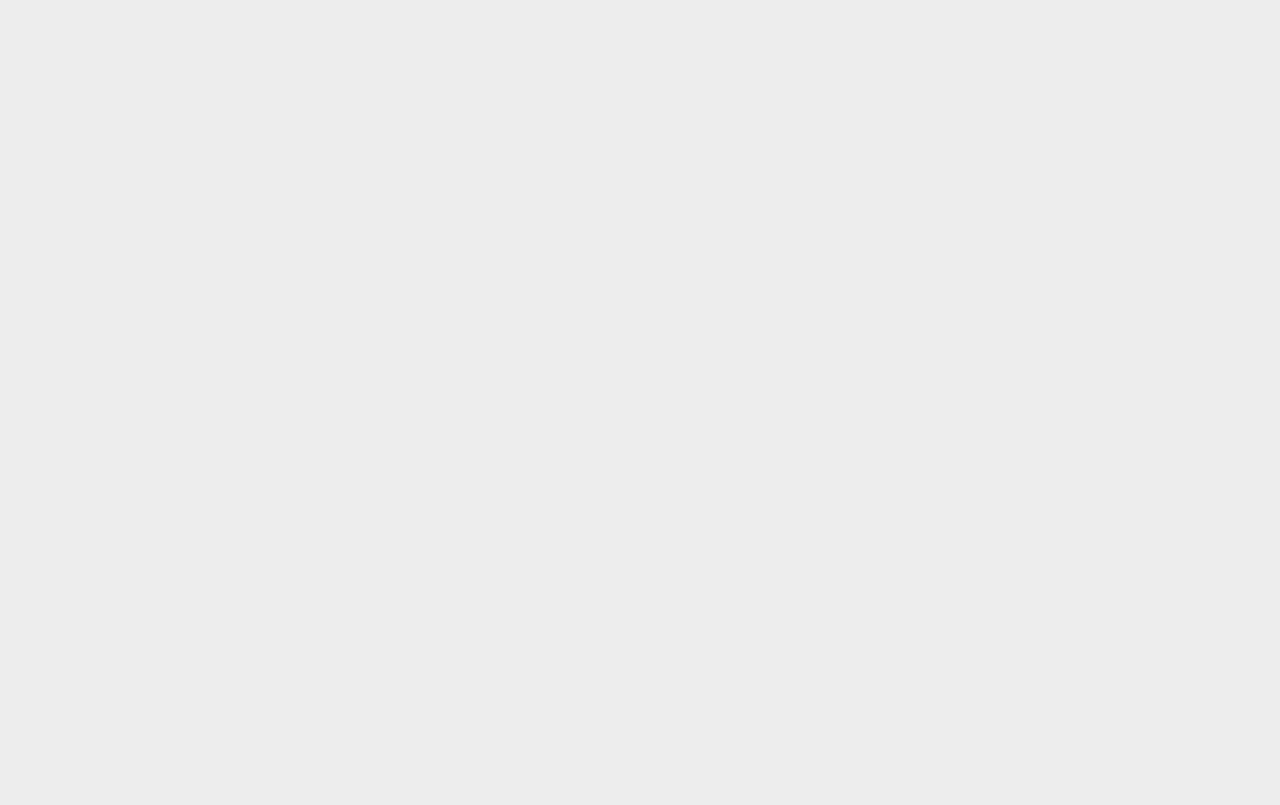
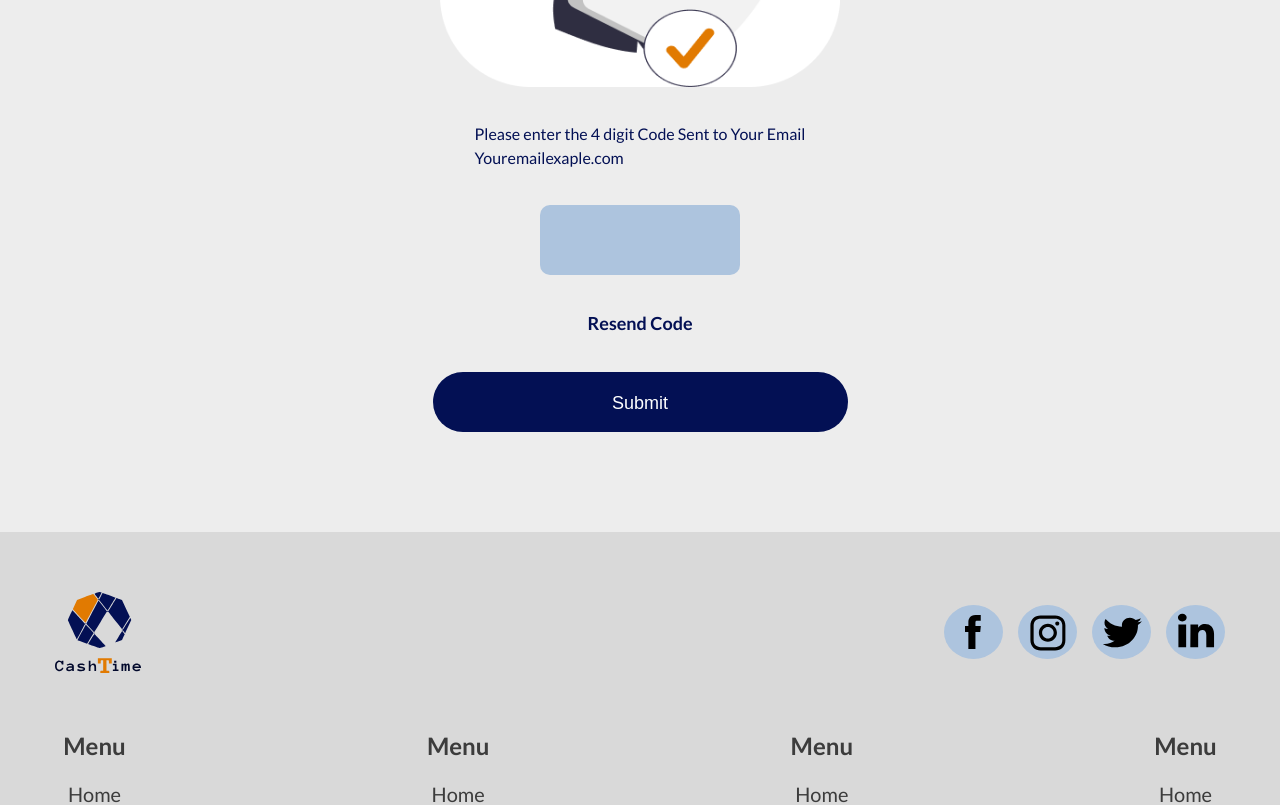
Before and after one commit to GevorgKartshikyan/CashTime-Front, a React (Create React App) app: page /verify in a window 1280 px wide. Before the commit this address had no page. Shown: the part 620-1425 px from the top of the page. Before the commit the page ends 800 px from the top, so only its background shows below. Built offline with nearby package versions, Linux system fonts and the light colour scheme.

Commit message:
verify verified

```diff
--- a/src/App.js
+++ b/src/App.js
@@ -1,12 +1,16 @@
 import React from 'react';
 import { BrowserRouter, Route, Routes } from 'react-router-dom';
 import Home from './pages/Home';
+import VerifyEmail from './pages/Verify-email';
+import Verified from './pages/Verified';
 
 function App() {
   return (
     <BrowserRouter>
       <Routes>
         <Route path="/" element={<Home />} />
+        <Route path="/verify" element={<VerifyEmail />} />
+        <Route path="/verified" element={<Verified />} />
       </Routes>
     </BrowserRouter>
   );
--- a/src/assets/styles/index.scss
+++ b/src/assets/styles/index.scss
@@ -13,6 +13,8 @@
 @import "layouts/job-hiring";
 
 @import "pages/home";
+@import "pages/verify-email";
+@import "pages/verified";
 
 @import "media/media";
 
--- a/src/assets/styles/layouts/_footer.scss
+++ b/src/assets/styles/layouts/_footer.scss
@@ -47,7 +47,7 @@
   width: 100%;
   display: flex;
   flex-direction: row;
-  justify-content: start;
+  justify-content: space-between;
   align-items: center;
   flex-wrap: wrap;
 }
@@ -77,10 +77,6 @@
   font-weight: 700;
 }
 
-.footer__links .footer__links__col:nth-child(n+1) {
-  margin-right: 170px;
-}
-
 .footer__copyright {
   width: 100%;
   margin-top: 60px;
--- /dev/null
+++ b/src/assets/styles/pages/_verified.scss
@@ -0,0 +1,53 @@
+.verified__button {
+  display: flex;
+  background-color: #031054;
+  color: #ffffff;
+  border-radius: 40px;
+  width: 415px;
+  height: 60px;
+  text-align: center;
+  padding: 21px 0 19px 0;
+  margin-top: 70px;
+  justify-content: center;
+  align-items: center;
+  font-size: 18px;
+}
+
+.verified__button:hover {
+  background-color: #05166d;
+}
+
+.verified {
+  background-color: #EDEDED;
+  display: flex;
+  justify-content: center;
+  align-items: center;
+  flex-direction: column;
+  width: 100%;
+}
+
+.verified__row {
+  display: flex;
+  justify-content: center;
+  align-items: center;
+  flex-direction: column;
+  width: 100%;
+  margin: 100px auto;
+}
+
+.verified__box {
+  display: flex;
+  flex-direction: column;
+  justify-content: center;
+  align-items: center;
+  width: 400px;
+  height: 400px;
+  border-radius: 98px;
+  background: #FFF;
+}
+
+.verified__text {
+  margin-top: 30px;
+  font-size: 30px;
+  color: #4A62B6;
+}
--- /dev/null
+++ b/src/assets/styles/pages/_verify-email.scss
@@ -0,0 +1,76 @@
+.verify__email {
+  background-color: #EDEDED;
+  display: flex;
+  justify-content: center;
+  align-items: center;
+  flex-direction: column;
+  width: 100%;
+}
+
+.verify__email__row {
+  display: flex;
+  justify-content: center;
+  align-items: center;
+  flex-direction: column;
+  width: 100%;
+  margin: 100px auto;
+}
+
+.verify__email__text {
+  font-size: 36px;
+  font-weight: 800;
+}
+
+.verify__email__img {
+  margin: 80px auto 35px;
+  width: 400px;
+}
+
+.verify__email__resend {
+  font-size: 18px;
+  margin: 35px auto;
+  font-weight: 600;
+}
+
+.verify__email__submit {
+  display: flex;
+  background-color: #031054;
+  color: #ffffff;
+  border-radius: 40px;
+  width: 415px;
+  height: 60px;
+  text-align: center;
+  padding: 21px 0 19px 0;
+  justify-content: center;
+  align-items: center;
+  font-size: 18px;
+}
+
+.verify__email__submit:hover {
+  background-color: #05166d;
+}
+
+.verify__email__form {
+  display: flex;
+  justify-content: center;
+  align-items: center;
+  flex-direction: column;
+  width: 100%;
+}
+
+.verify__email__input {
+  width: 200px;
+  background-color: #ADC4DE;
+  height: 70px;
+  padding: 10px 20px;
+  border: none 0;
+  font-size: 30px;
+  letter-spacing: 20px;
+  margin-top: 35px;
+  border-radius: 10px;
+}
+
+.verify__email__input:focus {
+  border: none;
+  outline: none;
+}
--- /dev/null
+++ b/src/pages/Verified.js
@@ -0,0 +1,25 @@
+import React from 'react';
+import Wrapper from '../layouts/Wrapper';
+import VerifiedImg from '../assets/images/verified.svg';
+
+function Verified() {
+  return (
+    <Wrapper>
+      <div className="verified">
+        <div className="container">
+          <div className="verified__row">
+            <div className="verified__box">
+              <img src={VerifiedImg} alt="verified" />
+              <h2 className="verified__text">
+                Verified!
+              </h2>
+            </div>
+            <button type="button" className="verified__button">Continue</button>
+          </div>
+        </div>
+      </div>
+    </Wrapper>
+  );
+}
+
+export default Verified;
--- /dev/null
+++ b/src/pages/Verify-email.js
@@ -0,0 +1,59 @@
+import React, { useState } from 'react';
+import { useNavigate } from 'react-router-dom';
+import Wrapper from '../layouts/Wrapper';
+import VerifyImg from '../assets/images/verify_img.png';
+
+function VerifyEmail() {
+  const [code, setCode] = useState('');
+  const [isCodeCorrect, setIsCodeCorrect] = useState(true);
+  const navigate = useNavigate();
+
+  const handleChange = (event) => {
+    setCode(event.target.value);
+  };
+
+  const handleSubmit = (event) => {
+    event.preventDefault();
+    if (code === '1234') {
+      setIsCodeCorrect(true);
+      navigate('/verified');
+    } else {
+      setIsCodeCorrect(false);
+    }
+  };
+
+  return (
+    <Wrapper>
+      <div className="verify__email">
+        <div className="container">
+          <div className="verify__email__row">
+            <h2 className="verify__email__text">Verify Your Email</h2>
+            <img src={VerifyImg} className="verify__email__img" alt="Verify__Img" />
+            <p className="verify__email__text__two">
+              Please enter the 4 digit Code Sent to Your Email
+              <br />
+              Youremailexaple.com
+            </p>
+            <form className="verify__email__form" onSubmit={handleSubmit}>
+              <input
+                type="text"
+                value={code}
+                maxLength="4"
+                onChange={handleChange}
+                className={`verify__email__input ${!isCodeCorrect ? 'verify__email__input__error' : ''}`}
+              />
+              {!isCodeCorrect
+                && <p className="verify__email__error">Incorrect code. Please try again.</p>}
+              <p className="verify__email__resend">Resend Code</p>
+              <button type="submit" className="verify__email__submit">
+                Submit
+              </button>
+            </form>
+          </div>
+        </div>
+      </div>
+    </Wrapper>
+  );
+}
+
+export default VerifyEmail;
```
Also changed, not shown: src/assets/images/verified.svg (added), src/assets/images/verify_img.png (added).
